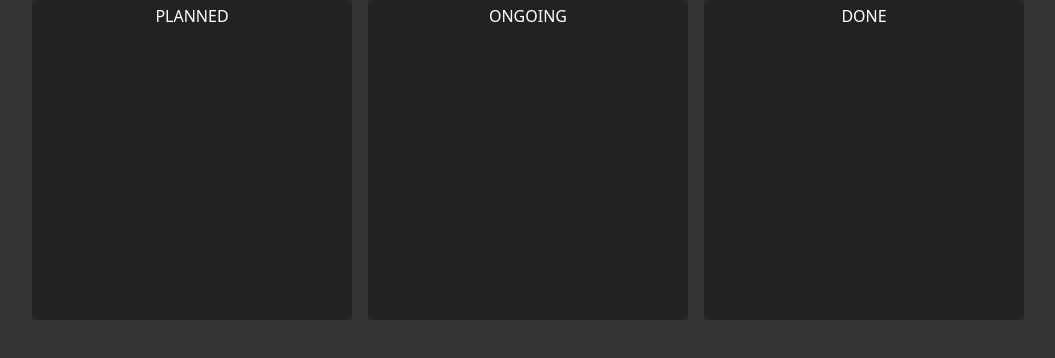
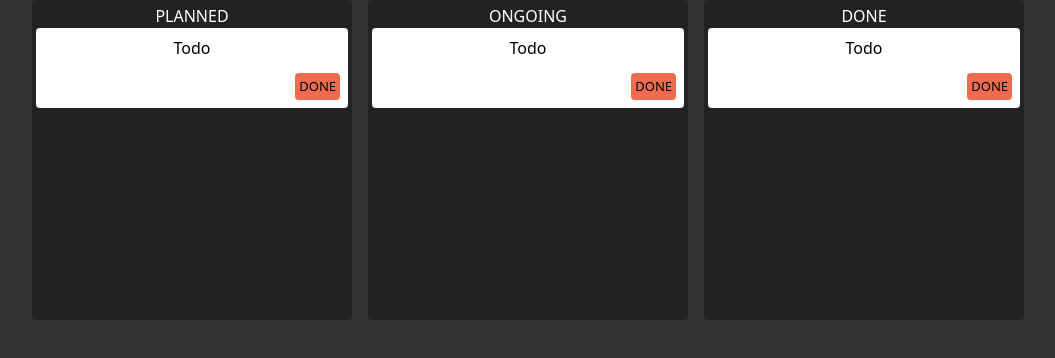
Before and after one commit to agkayster/zustand-kaban-app, a React (Create React App) app: page / in a window 1280 px wide. Shown: the top 358 px of the page, without its empty margins (112-1167 px from the left). Built offline with nearby package versions, Linux system fonts and the light colour scheme.

Commit message:
Implement title in Tasks component

```diff
--- a/package.json
+++ b/package.json
@@ -6,6 +6,7 @@
     "@testing-library/jest-dom": "^5.17.0",
     "@testing-library/react": "^13.4.0",
     "@testing-library/user-event": "^13.5.0",
+    "classnames": "^2.5.1",
     "react": "^18.3.1",
     "react-dom": "^18.3.1",
     "react-scripts": "5.0.1",
--- a/src/components/Column.jsx
+++ b/src/components/Column.jsx
@@ -1,8 +1,14 @@
 import './Column.css';
 import React from 'react';
+import Tasks from './Tasks';
 
 function Column({ state }) {
-	return <div className='column'>{state}</div>;
+	return (
+		<div className='column'>
+			<p>{state}</p>
+			<Tasks title='Todo' />
+		</div>
+	);
 }
 
 export default Column;
--- /dev/null
+++ b/src/components/Tasks.css
@@ -0,0 +1,34 @@
+.task {
+	background: white;
+	border-radius: 0.25em;
+	min-height: 5rem;
+	color: #000000;
+	padding: 0.5rem;
+	display: flex;
+	flex-direction: column;
+	justify-content: space-between;
+}
+
+.bottomWrapper {
+	display: flex;
+	justify-content: space-between;
+}
+
+.status {
+	font-size: small;
+	background: var(--COLOR-GRAY-LIGHT);
+	padding: 0.25rem;
+	border-radius: 0.25rem;
+}
+
+.PLANNED {
+	background: var(--COLOR-GRAY-LIGHT);
+}
+
+.ONGOING {
+	background: var(--COLOR-ONGOING);
+}
+
+.DONE {
+	background: var(--COLOR-DONE);
+}
--- /dev/null
+++ b/src/components/Tasks.jsx
@@ -0,0 +1,19 @@
+import './Tasks.css';
+import React from 'react';
+import classNames from 'classnames';
+
+const STATUS = 'DONE';
+
+const Tasks = ({ title }) => {
+	return (
+		<div className='task'>
+			<div>{title}</div>
+			<div className='bottomWrapper'>
+				<div></div>
+				<div className={classNames('status', STATUS)}>{STATUS}</div>
+			</div>
+		</div>
+	);
+};
+
+export default Tasks;
--- a/src/index.css
+++ b/src/index.css
@@ -13,3 +13,7 @@
 body {
 	margin: 0;
 }
+
+* {
+	box-sizing: border-box;
+}
```
Also changed, not shown: 1 other file (tests, documents, lock files or other folders).
